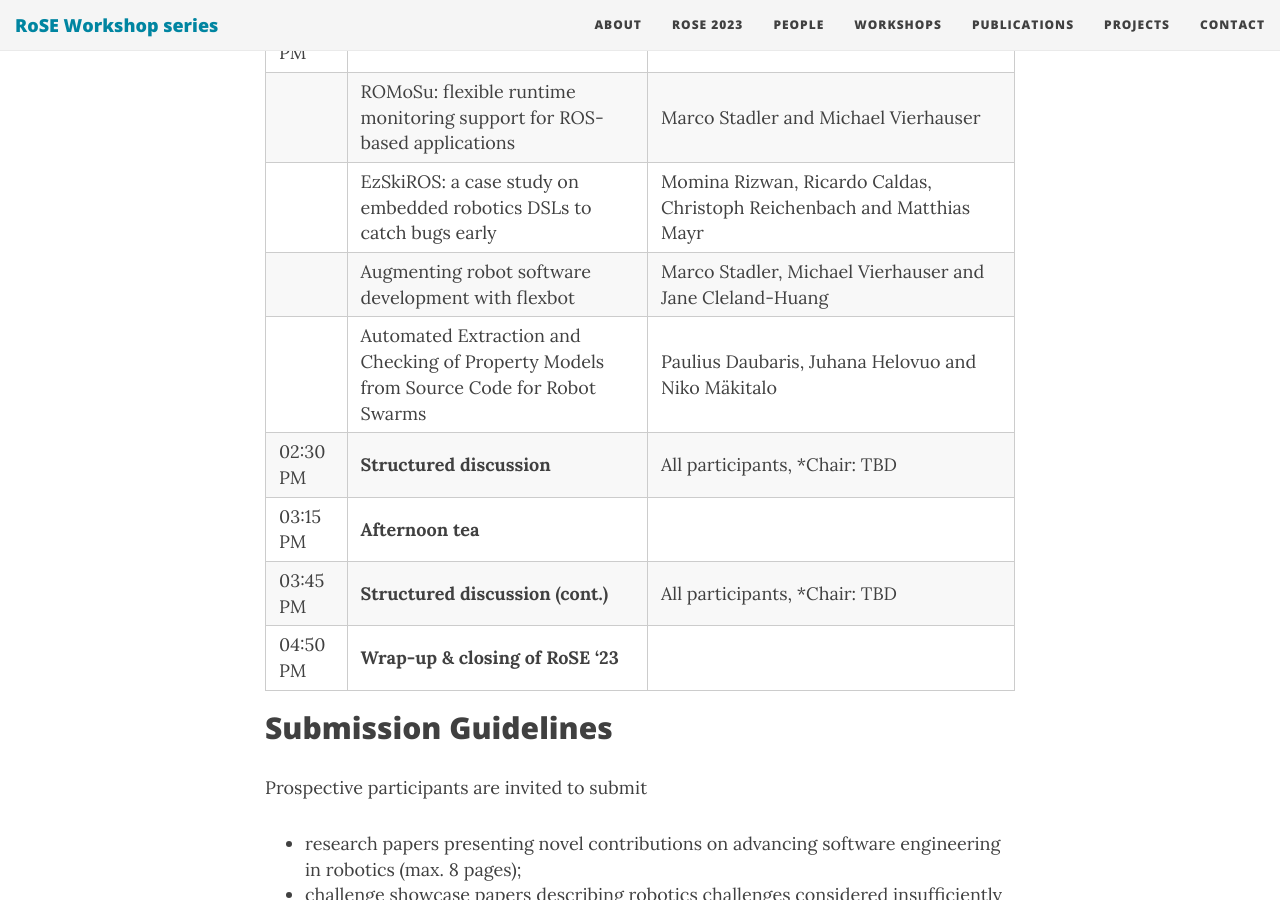
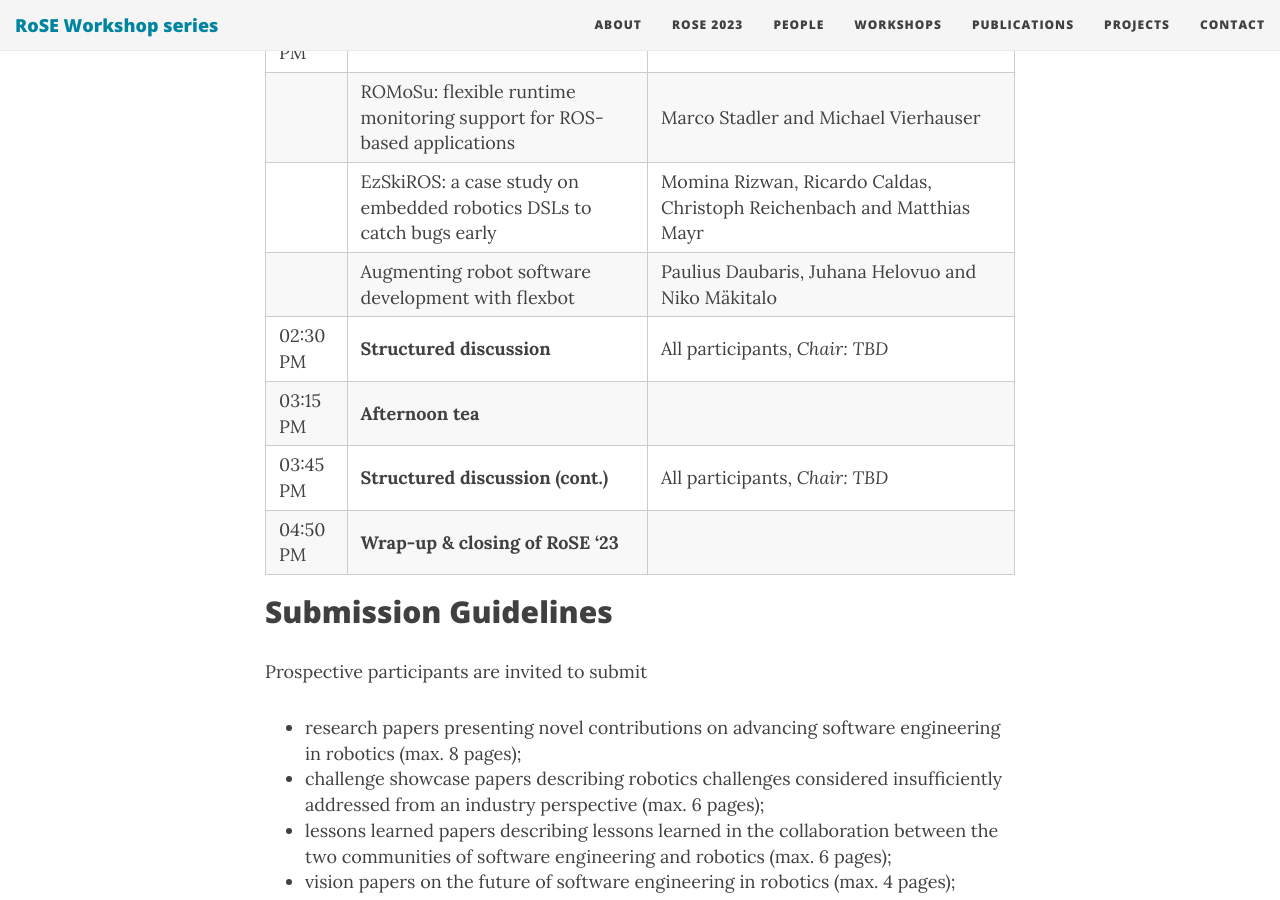
Before and after one commit to rose-workshops/rose-workshops.github.io, a Jekyll site: the page built from rose2023.md, in a window 1280 px wide and 900 px high, scrolled down 4010 px. Built offline with Jekyll 4.4.1, drawn with Linux system fonts in a browser that asks for light colours; nearby versions of some CDN libraries.

Commit message:
Update rose2023.md

```diff
--- a/rose2023.md
+++ b/rose2023.md
@@ -75,11 +75,10 @@ Times are displayed in AEST (GMT+10).
 | 01:45 PM | **Session 3** | *Chair: TBD* |
 | |  ROMoSu: flexible runtime monitoring support for ROS-based applications | Marco Stadler and Michael Vierhauser |
 | |  EzSkiROS: a case study on embedded robotics DSLs to catch bugs early | Momina Rizwan, Ricardo Caldas, Christoph Reichenbach and Matthias Mayr |
-| |  Augmenting robot software development with flexbot | Marco Stadler, Michael Vierhauser and Jane Cleland-Huang |
-| |  Automated Extraction and Checking of Property Models from Source Code for Robot Swarms | Paulius Daubaris, Juhana Helovuo and Niko Mäkitalo |
-| 02:30 PM | **Structured discussion** | All participants, *Chair: TBD |
+| |  Augmenting robot software development with flexbot | Paulius Daubaris, Juhana Helovuo and Niko Mäkitalo |
+| 02:30 PM | **Structured discussion** | All participants, *Chair: TBD* |
 | 03:15 PM | **Afternoon tea** | |
-| 03:45 PM | **Structured discussion (cont.)** | All participants, *Chair: TBD |
+| 03:45 PM | **Structured discussion (cont.)** | All participants, *Chair: TBD* |
 | 04:50 PM | **Wrap-up & closing of RoSE '23** | |
 
 ## Submission Guidelines
```
